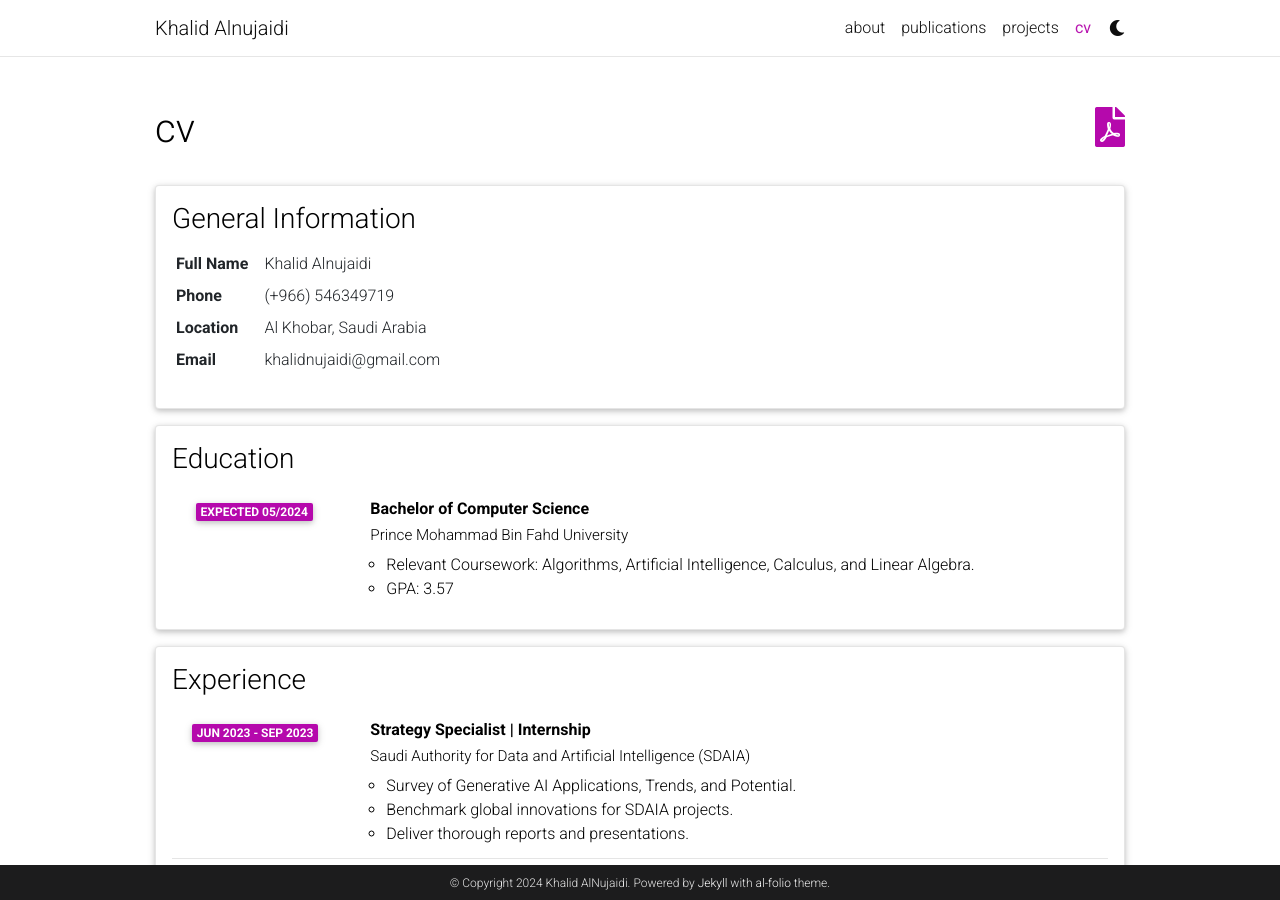
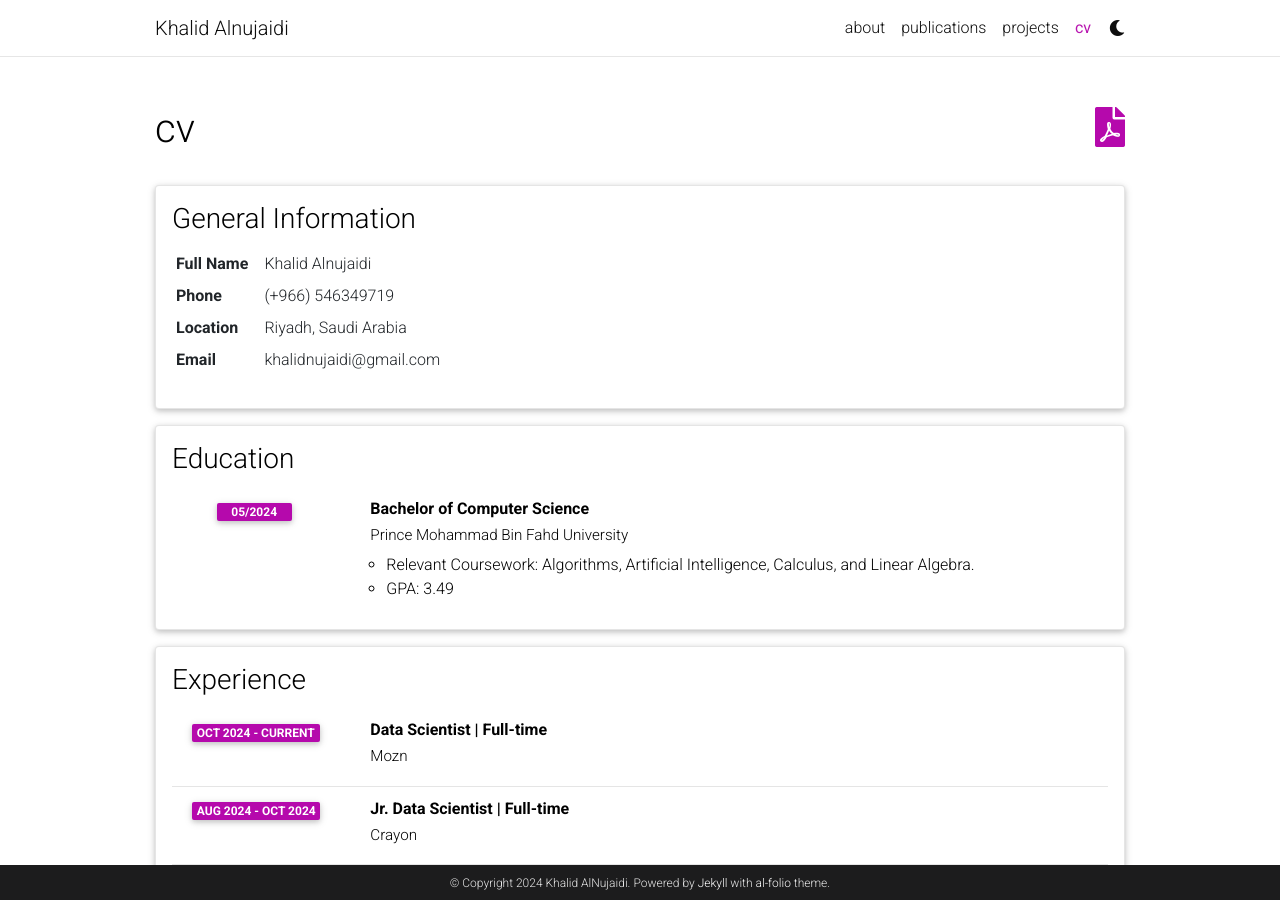
Before and after one commit to KhalidAlnujaidi/KhalidAlnujaidi.github.io, a Jekyll site: the page built from _pages/cv.md, in a window 1280 px wide and 900 px high. Built offline with Jekyll 4.4.1, drawn with Linux system fonts in a browser that asks for light colours; comment, search, counter and statistics services are not loaded; a style sheet for code colours, icons or effects is not loaded.

Commit message:
cv pdf update2

```diff
--- a/_data/cv.yml
+++ b/_data/cv.yml
@@ -6,7 +6,7 @@
   - name: Phone
     value: (+966) 546349719
   - name: Location
-    value: Al Khobar, Saudi Arabia
+    value: Riyadh, Saudi Arabia
   - name: Email
     value: khalidnujaidi@gmail.com
 
@@ -16,15 +16,28 @@
   contents:
     - title: Bachelor of Computer Science
       institution: Prince Mohammad Bin Fahd University
-      year: Expected 05/2024
+      year: 05/2024
       description:
         - "Relevant Coursework: Algorithms, Artificial Intelligence, Calculus, and Linear Algebra."
-        - "GPA: 3.57"
+        - "GPA: 3.49"
 
 
 - title: Experience
   type: time_table
   contents:
+
+    - title:  Data Scientist | Full-time
+      institution: Mozn
+      year: Oct 2024 - Current
+      description:
+
+
+    - title:  Jr. Data Scientist | Full-time
+      institution: Crayon
+      year: Aug 2024 - Oct 2024
+      description:
+
+
 
     - title:  Strategy Specialist | Internship
       institution: Saudi Authority for Data and Artificial Intelligence (SDAIA)
```
